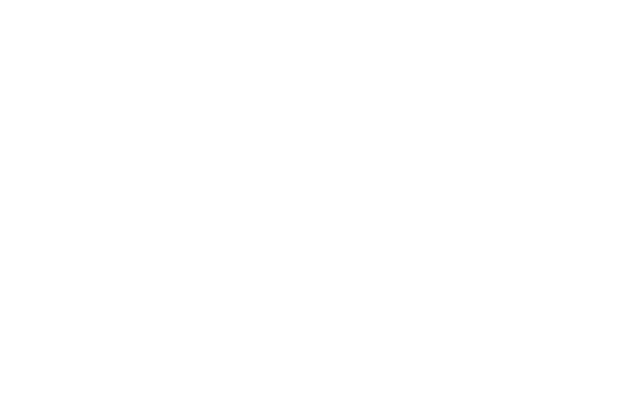
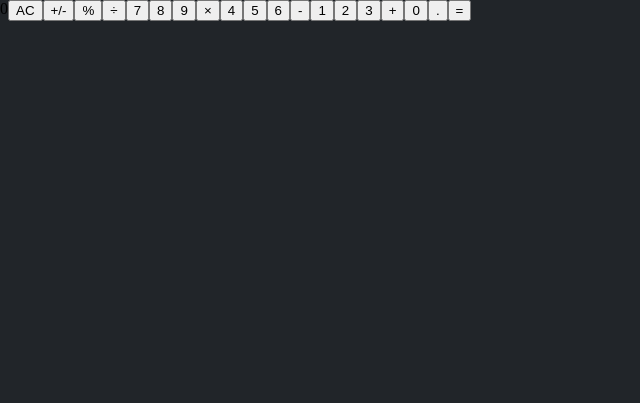
Before and after one commit to Mammbo/web-calculator, a plain HTML site: page index.html in a window 1280 px wide. Shown: the whole page, without its empty margins (0-640 px from the left). Drawn offline with Linux system fonts and the light colour scheme.

Commit message:
getting basic calc design setup

```diff
--- a/index.html
+++ b/index.html
@@ -8,8 +8,30 @@
     <title>Calculator</title>
 </head>
 <body>
-    <main>
-
+    <main id="container">
+        <calculator id="calc">
+            <div id="display">0</div>
+            <button class="btn func" id="clear">AC</button>
+            <button class="btn func" id="negPos">+/-</button>
+            <button class="btn func" id="percentage">%</button>
+            <button class="btn operator" id="division">÷</button>
+            <button class="btn num" value="7">7</button>
+            <button class="btn num" value="8">8</button>
+            <button class="btn num" value="9">9</button>
+            <button class="btn operator" id="multiplication">×</button>
+            <button class="btn num" value="4">4</button>
+            <button class="btn num" value="5">5</button>
+            <button class="btn num" value="6">6</button>
+            <button class="btn operator" id="subtraction">-</button>
+            <button class="btn num" value="1">1</button>
+            <button class="btn num" value="2">2</button>
+            <button class="btn num" value="3">3</button>
+            <button class="btn operator" id="additon">+</button>
+            <button class="btn zero" value="0">0</button>
+            <button class="btn decimal" value=".">.
+            </button>
+            <button class="btn operator" id="equals">=</button>
+        </calculator>
     </main>
 </body>
 </html>
--- a/style.css
+++ b/style.css
@@ -0,0 +1,21 @@
+html, body{
+    margin: 0;
+    padding: 0;
+    width: 100%;
+  }
+
+
+  body {
+    margin: 0;
+    min-height: 100vh;
+    background-color: #212529;
+  }
+
+  #container {
+    width: 400px;
+    height: 400px;
+  }
+
+  #calc {
+    display: flex;
+  }
```
